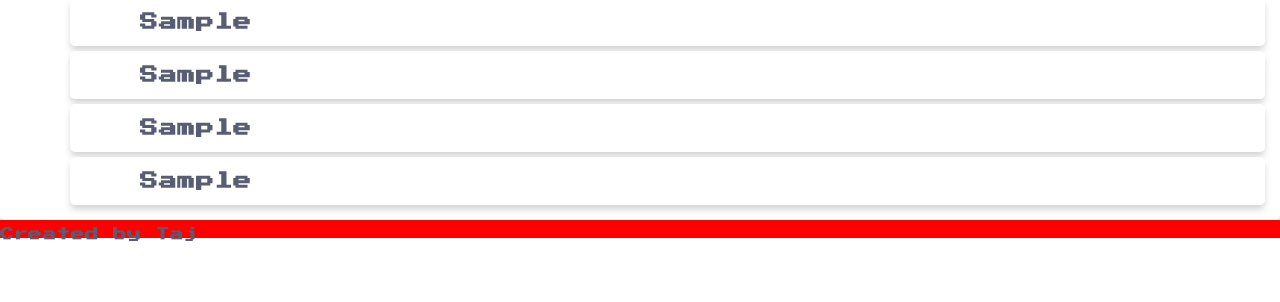
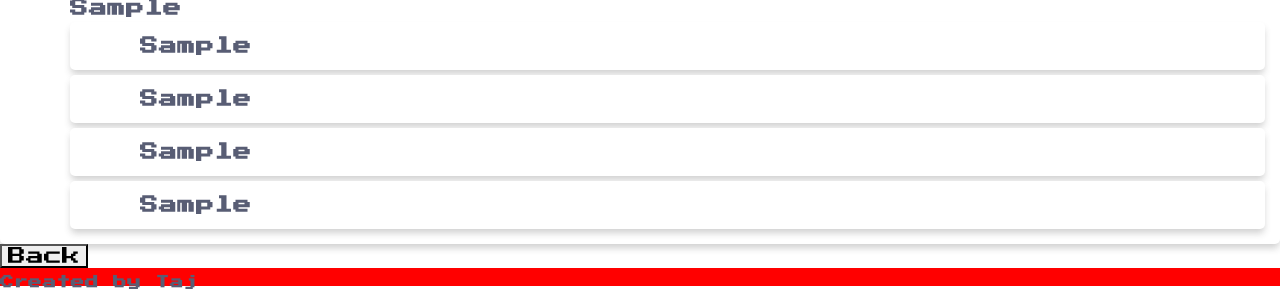
Before and after one commit to TajSmith77/pokemon-team-builder-final-showcase, a Django app: template pokemon_team_builder/pokemon/templates/teams_details.html in a window 1280 px wide. Shown: the part 3330-3632 px from the top of the page. Before the commit the page ends 3571 px from the top, so only its background shows below. Run offline with Django 3.2, Linux system fonts and the light colour scheme; the template is opened without the code that fills it: most values are stand-ins (such as "Sample title", 1, 10 or a date in 2020); some libraries are stand-ins or nearby versions; some web fonts are replaced.

Commit message:
Added back and export buttons to teams details

```diff
--- a/pokemon_team_builder/pokemon/templates/teams_details.html
+++ b/pokemon_team_builder/pokemon/templates/teams_details.html
@@ -14,6 +14,7 @@
         {% csrf_token %}
         <a href="{% url 'delete_team' myteam.id %}"><button type="submit" class="btn btn-danger delete-btn">Delete</button></a>
         </form>
+        <button>Export</button>
     </span>
     <ul>
         <div class ="mycard{{ myteam.pokemon1.types.all.0.name }}">
@@ -160,6 +161,8 @@
             </li>
         </div>
     </ul>
+    <a href="{% url 'teams' %}"><button>Back</button></a>
+
 
 
 <script>
```
